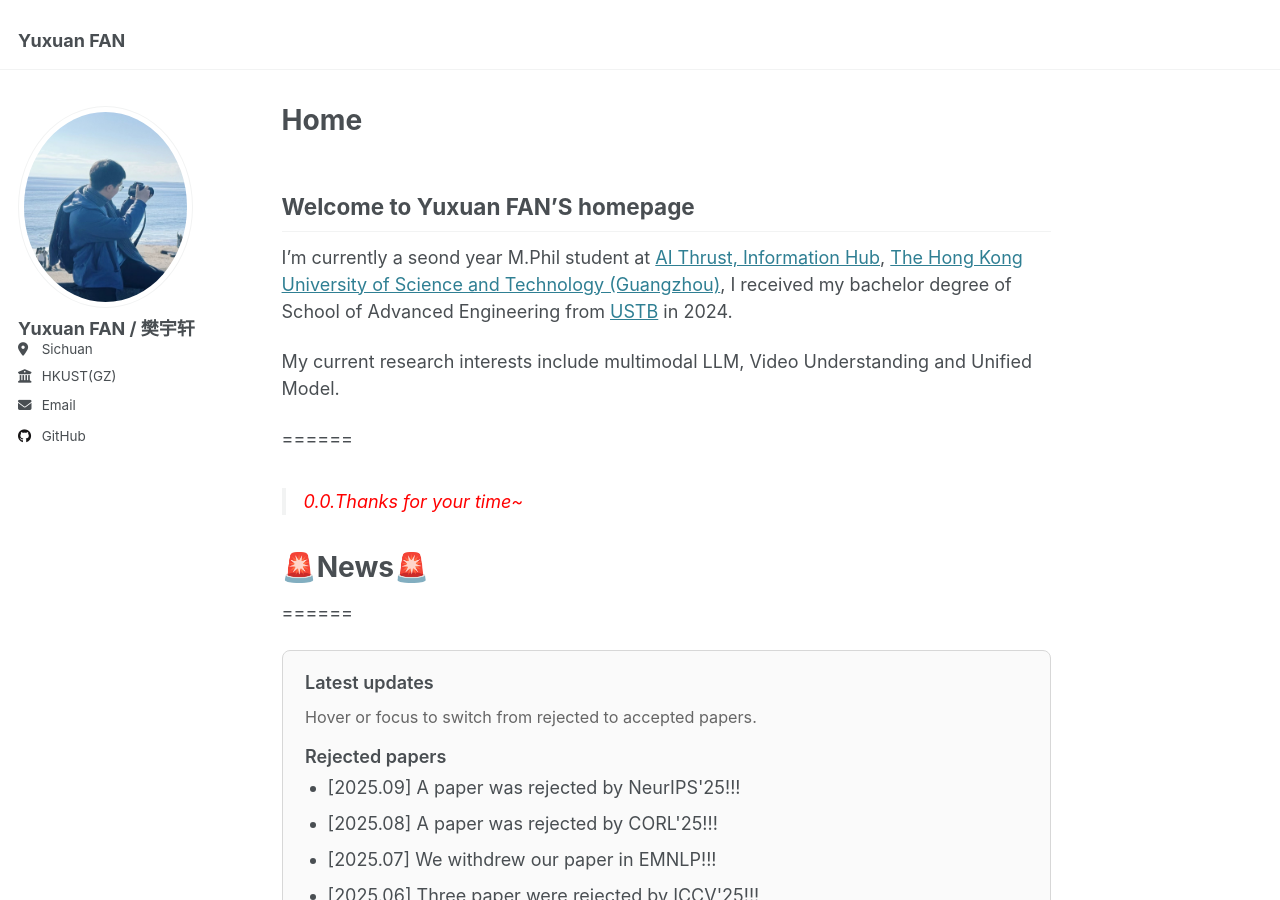
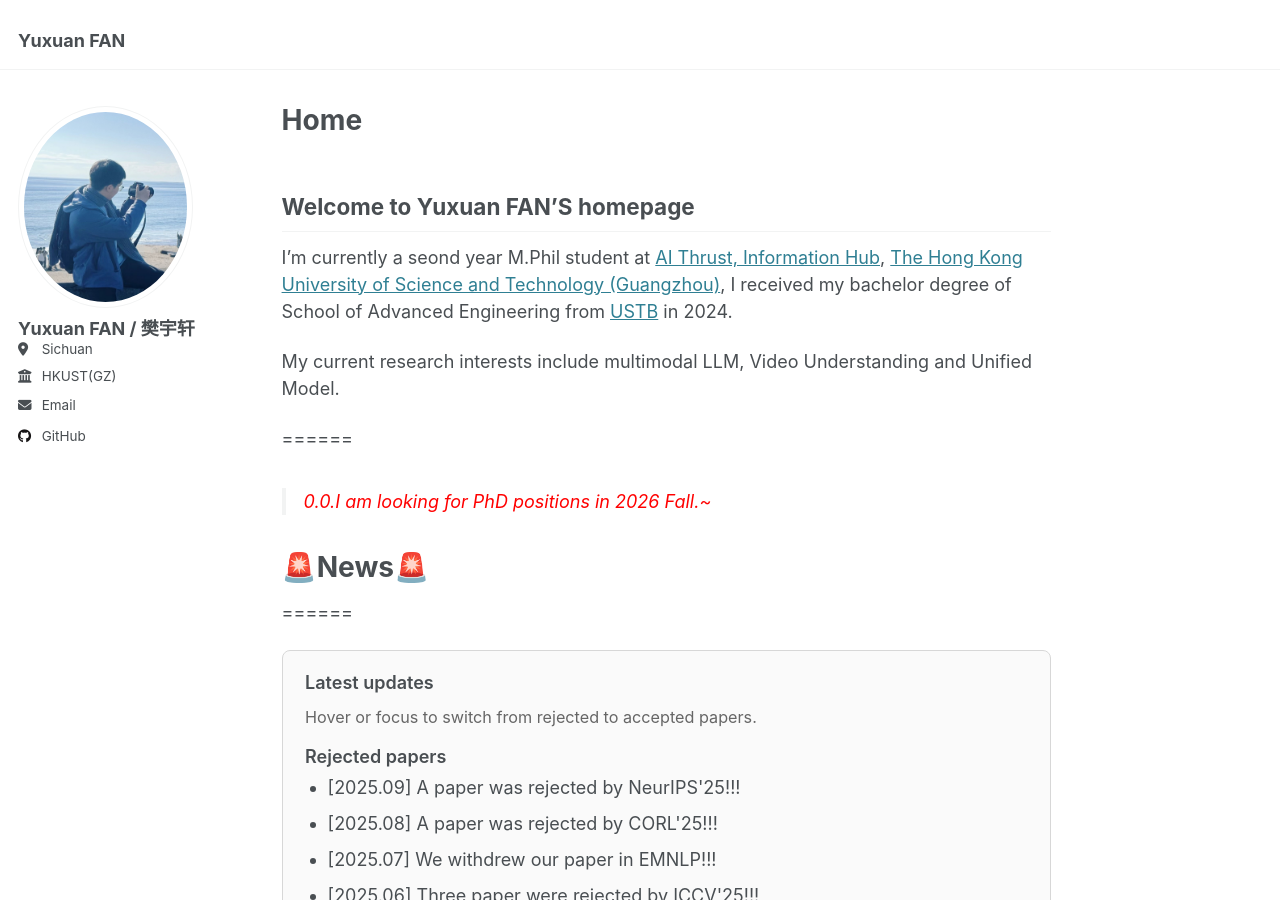
Before and after one commit to yuxuanfanOrion/yuxuanfanOrion.github.io, a Jekyll site: the page built from _pages/about.md, in a window 1280 px wide and 900 px high. Built offline with Jekyll 4.4.1, drawn with Linux system fonts in a browser that asks for light colours.

Commit message:
Update about.md

```diff
--- a/_pages/about.md
+++ b/_pages/about.md
@@ -15,7 +15,7 @@ My current research interests include multimodal LLM, Video Understanding and Un
 
 ======
 
-> <span style="color: red">0.0.Thanks for your time~</span>
+> <span style="color: red">0.0.I am looking for PhD positions in 2026 Fall.~</span>
 
 # 🚨News🚨
 ======
```
